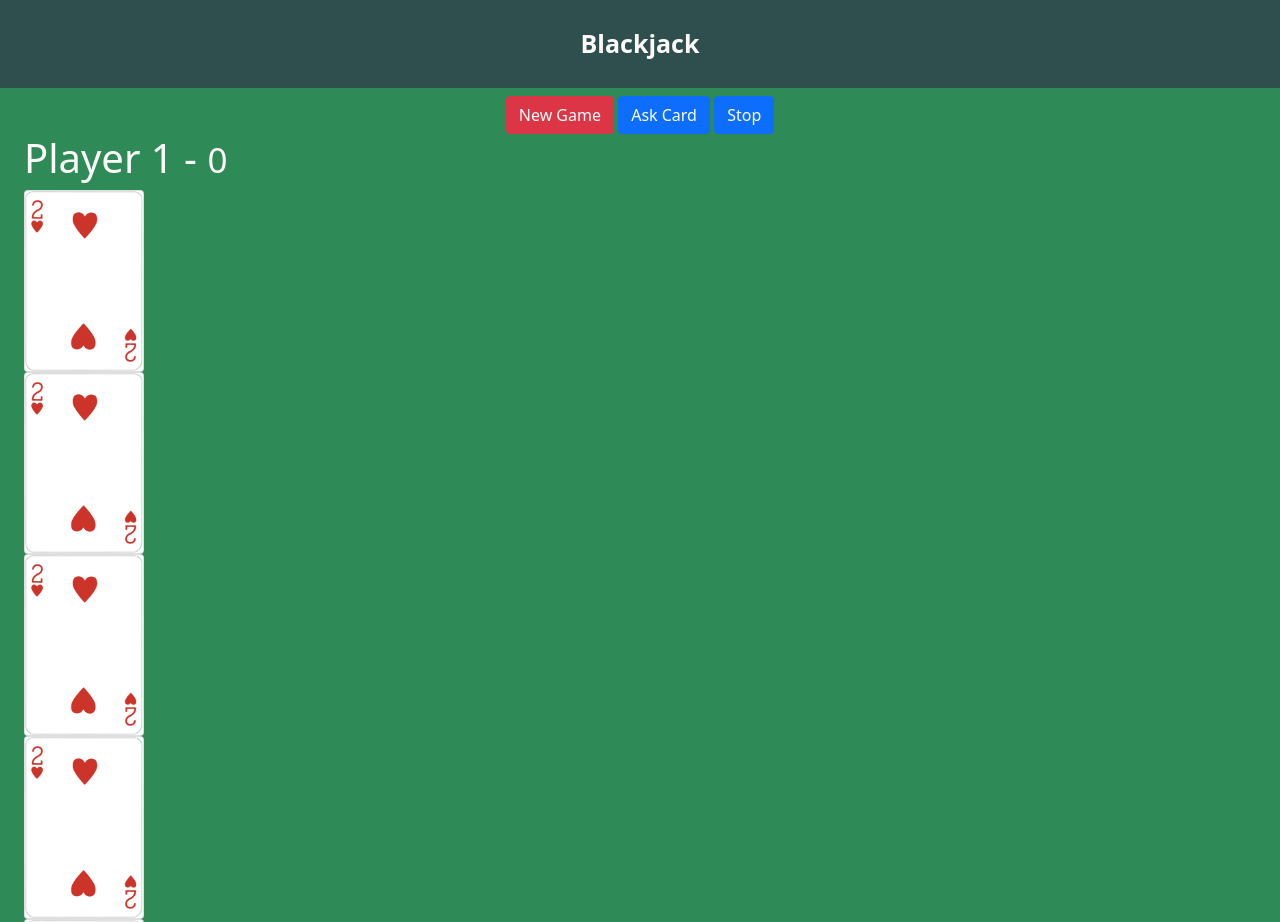
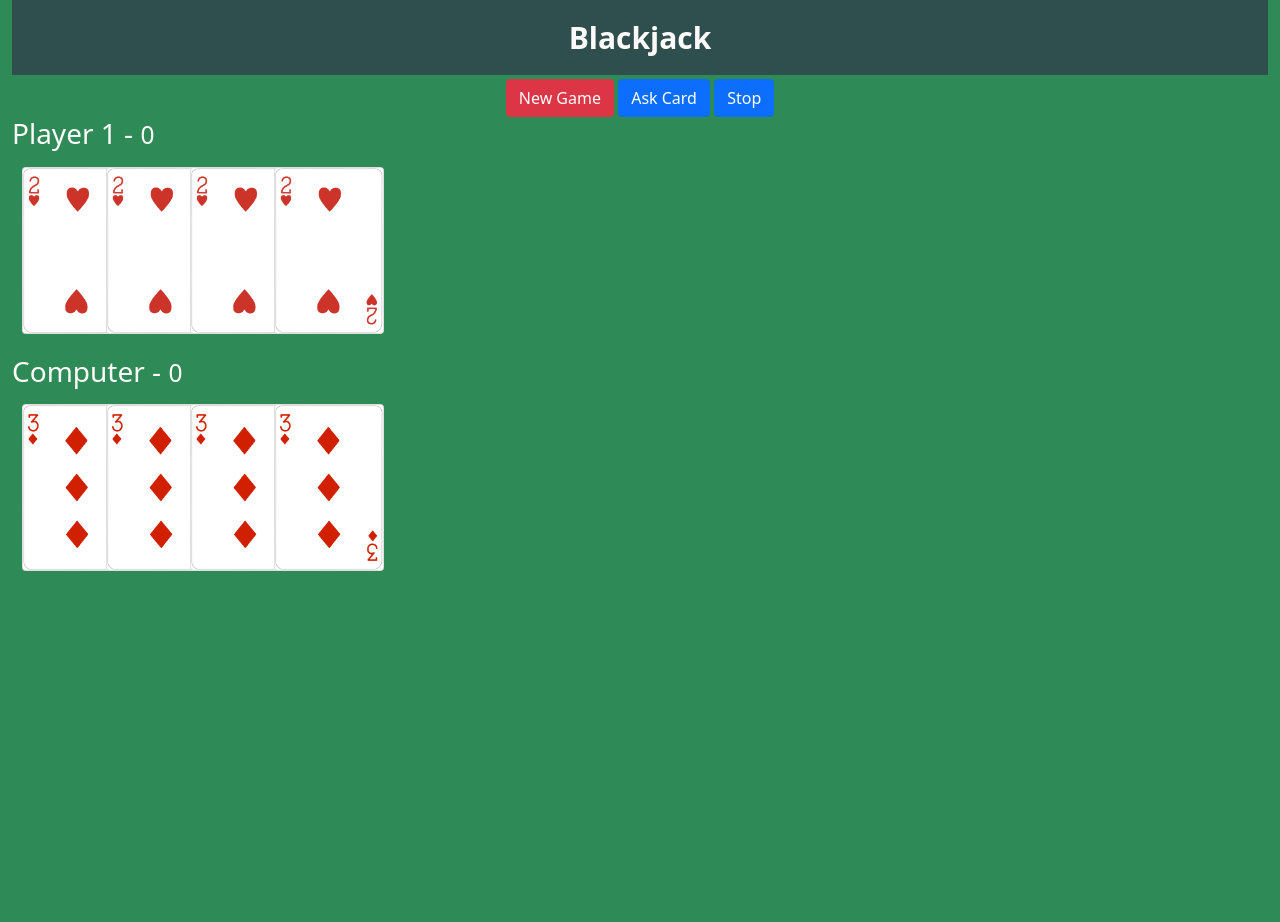
Before and after one commit to ClondonoM/javascript-css-blackjack, a plain HTML site: page index.html in a window 1280 px wide. Shown: the top 922 px of the page. After the commit the page ends 800 px from the top, so only its background shows below. Drawn offline with Linux system fonts and the light colour scheme.

Commit message:
building deck of cards

```diff
--- a/assets/css/styles.css
+++ b/assets/css/styles.css
@@ -1,4 +1,3 @@
-html,
 body {
   margin: 0px;
   background-color: SeaGreen;
@@ -9,14 +8,17 @@ body {
   text-align: center;
   background-color: DarkSlateGray;
   color: snow;
-  padding: 25px;
-  font-size: 25px;
+  padding: 15px;
+  font-size: 30px;
   font-weight: bold;
 }
 
 .card {
-  /* position: relative; */
-  width: 120px;
-  left: 10S0px;
-  /* margin-left: -75px; */
+  width: 110px;
+  margin-left: -50px;
 }
+
+#comp-cards,
+#player-cards {
+  height: 180px;
+}
--- a/index.html
+++ b/index.html
@@ -9,26 +9,56 @@
     <link rel="stylesheet" href="assets/css/styles.css" />
   </head>
   <body>
+    <div class="container-fluid">
       <header class="title">Blackjack</header>
-    <div class="row mt-2">
+      <div class="row mt-1">
         <div class="col text-center">
           <button class="btn btn-danger">New Game</button>
           <button class="btn btn-primary">Ask Card</button>
           <button class="btn btn-primary">Stop</button>
         </div>
       </div>
-    <div class="row container">
+      <div class="row">
         <div class="col">
-        <h1>Player 1 - <small>0</small></h1>
-        <div id="player-cards">
+          <h3>Player 1 - <small>0</small></h3>
+        </div>
+      </div>
+      <div class="row row-cols-auto mt-2 ms-5" id="player-cards">
+        <div class="col">
           <img class="card" src="assets/cards/2H.png" />
+        </div>
+        <div class="col">
           <img class="card" src="assets/cards/2H.png" />
+        </div>
+        <div class="col">
           <img class="card" src="assets/cards/2H.png" />
-          <img class="card" src="assets/cards/2H.png" />
+        </div>
+        <div class="col">
           <img class="card" src="assets/cards/2H.png" />
         </div>
       </div>
+
+      <div class="row mt-2">
+        <div class="col">
+          <h3>Computer - <small>0</small></h3>
         </div>
+      </div>
+      <div class="row row-cols-auto mt-2 ms-5" id="comp-cards">
+        <div class="col">
+          <img class="card" src="assets/cards/3D.png" />
+        </div>
+        <div class="col">
+          <img class="card" src="assets/cards/3D.png" />
+        </div>
+        <div class="col">
+          <img class="card" src="assets/cards/3D.png" />
+        </div>
+        <div class="col">
+          <img class="card" src="assets/cards/3D.png" />
+        </div>
+      </div>
+    </div>
+
     <script src="assets/js/bootstrap.bundle.min.js"></script>
     <script src="assets/js/game.js"></script>
   </body>
```
Lines whose indentation alone changed are shown as unchanged.
